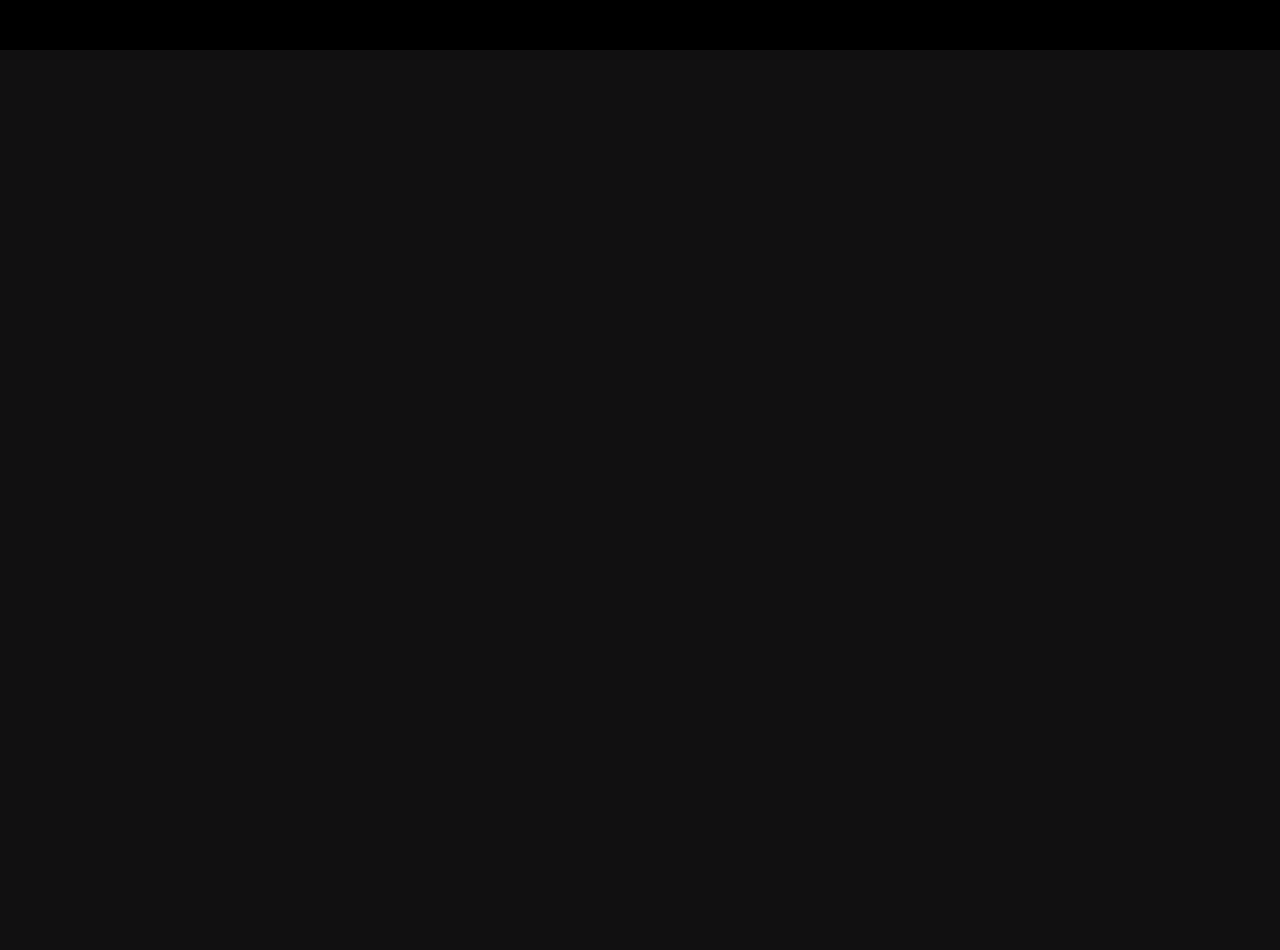
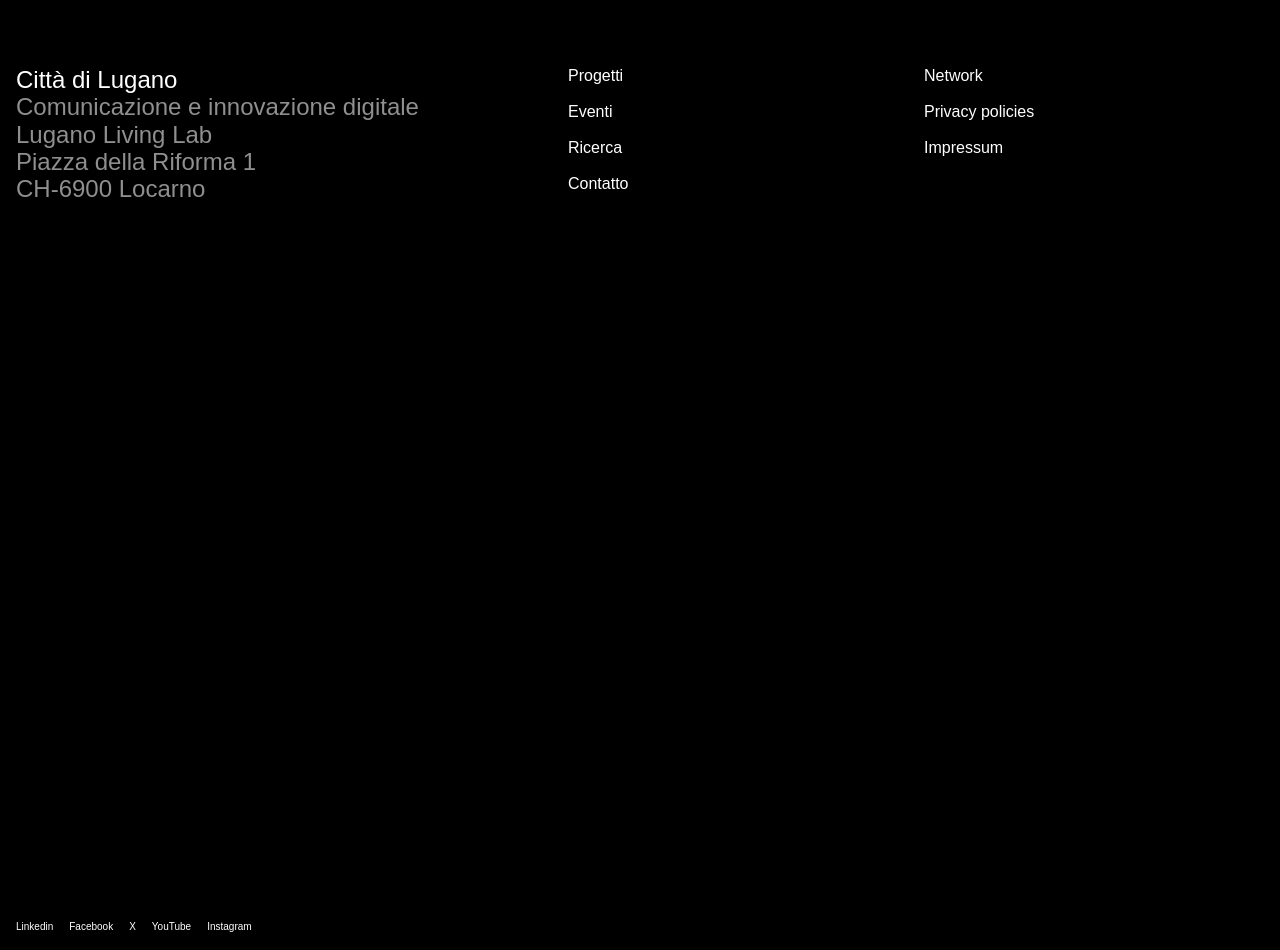
Before and after one commit to thedrew94/landingTest, a Next.js app: page /home in a window 1280 px wide. Shown: the part 5260-6210 px from the top of the page. Before the commit the page ends 5310 px from the top, so only its background shows below. Built offline with nearby package versions, Linux system fonts and the light colour scheme.

Commit message:
added new elements and styles to the footer

```diff
--- a/app/globals.css
+++ b/app/globals.css
@@ -130,6 +130,20 @@
     letter-spacing: 0;
   }
 
+  .text-h3 {
+    font-size: var(--font-size-h3);
+    font-weight: 450;
+    line-height: 92%;
+    letter-spacing: 0;
+  }
+
+  .text-h3-bold {
+    font-size: var(--font-size-h3);
+    font-weight: bold;
+    line-height: 92%;
+    letter-spacing: 0;
+  }
+
   .text-h4 {
     font-size: var(--font-size-h4);
     font-weight: 450;
@@ -141,20 +155,6 @@
     font-size: var(--font-size-h4);
     font-weight: bold;
     line-height: 114.9%;
-    letter-spacing: 0;
-  }
-
-  .text-h3 {
-    font-size: var(--font-size-h3);
-    font-weight: 450;
-    line-height: 92%;
-    letter-spacing: 0;
-  }
-
-  .text-h3-bold {
-    font-size: var(--font-size-h3);
-    font-weight: bold;
-    line-height: 92%;
     letter-spacing: 0;
   }
 
@@ -209,10 +209,10 @@
   }
 }
 
-.slide-custom img {
+/* .slide-custom img {
   transition: all 0.25s;
 }
 
 .slide-custom:hover img {
   transform: scale(1.1);
-}
+} */
--- a/app/home/page.tsx
+++ b/app/home/page.tsx
@@ -55,23 +55,81 @@
 
       {/* FOOTER */}
       <footer className="pt-[64px] bg-black">
-        {/* FOOTER TOP */}
-        <div>
-          <ul>
-            <li></li>
-          </ul>
-          <ul>
+        <div className="flex flex-col justify-between h-[900px] p-[16px]">
+          {/* FOOTER TOP */}
+          <div className="flex justify-between gap-[16px]">
+            <div>
+              <h5 className="text-h4">Città di Lugano</h5>
+              <h6 className="text-h4 text-[rgba(255,255,255,0.56)]">
+                Comunicazione e innovazione digitale
+                <br />
+                Lugano Living Lab
+                <br />
+                Piazza della Riforma 1<br />
+                CH-6900 Locarno
+              </h6>
+            </div>
+            <div className="flex gap-[16px]">
+              <ul className="flex flex-col gap-[16px] w-[340px]">
+                <li>
+                  <a href="" className="text-p">
+                    Progetti
+                  </a>
+                </li>
+                <li>
+                  <a href="" className="text-p">
+                    Eventi
+                  </a>
+                </li>
+                <li>
+                  <a href="" className="text-p">
+                    Ricerca
+                  </a>
+                </li>
+                <li>
+                  <a href="" className="text-p">
+                    Contatto
+                  </a>
+                </li>
+              </ul>
+              <ul className="flex flex-col gap-[16px] w-[340px]">
+                <li>
+                  <a href="" className="text-p">
+                    Network
+                  </a>
+                </li>
+                <li>
+                  <a href="" className="text-p">
+                    Privacy policies
+                  </a>
+                </li>
+                <li>
+                  <a href="" className="text-p">
+                    Impressum
+                  </a>
+                </li>
+              </ul>
+            </div>
+          </div>
+          {/* FOOTER BOTTOM */}
+          <ul className="flex items-center gap-[16px]">
             <li>
-              <a href=""></a>
+              <a href="">Linkedin</a>
             </li>
-          </ul>
-          <ul>
             <li>
-              <a href=""></a>
+              <a href="">Facebook</a>
+            </li>
+            <li>
+              <a href="">X</a>
+            </li>
+            <li>
+              <a href="">YouTube</a>
+            </li>
+            <li>
+              <a href="">Instagram</a>
             </li>
           </ul>
         </div>
-        {/* FOOTER BOTTOM */}
       </footer>
     </div>
   );
```
